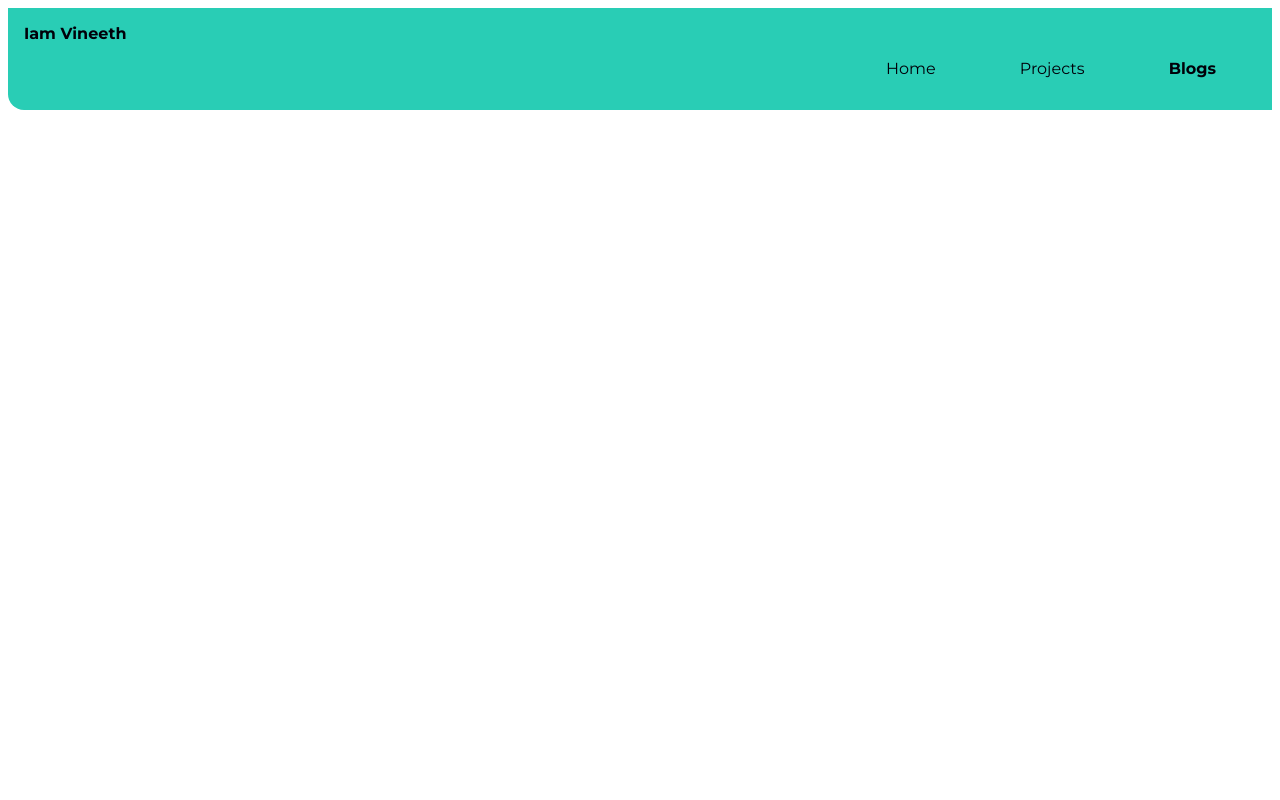
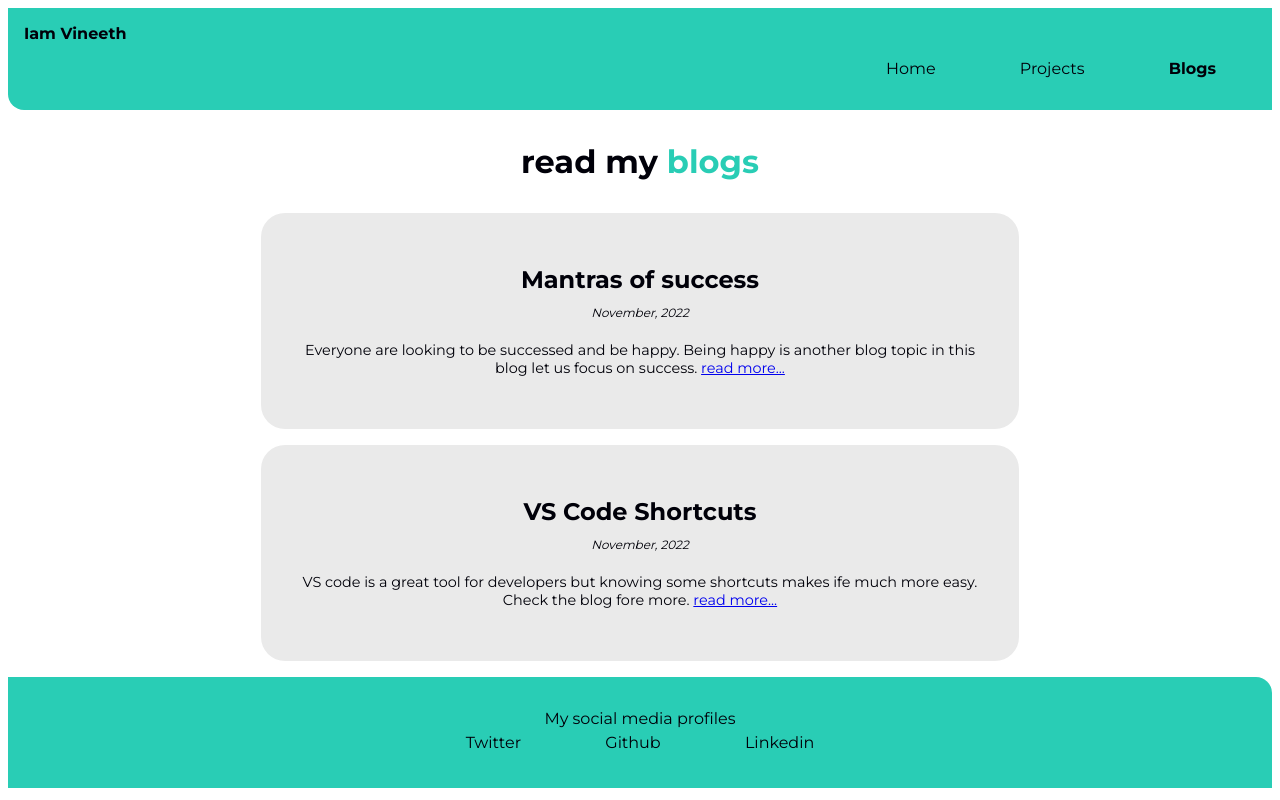
Before and after one commit to Vineethkumar-Shetty/myPersonalProtfolioComponent-library, a plain HTML site: page lib/blogs.html in a window 1280 px wide. Drawn offline with Linux system fonts and the light colour scheme.

Commit message:
feat: blogs and styles

```diff
--- a/lib/blogs.html
+++ b/lib/blogs.html
@@ -22,5 +22,46 @@
           </li>
         </ul>
       </nav>
+      <div class="main-text">
+        <h1 class="section">read my <span style="color:#29CDB5;">blogs</span></h1>
+      </div>
+
+      <section class="containers container-center">
+        <article class="blog grey-background">
+          <h2 class="heading">Mantras of success</h2>
+          <small class="date">november, 2022</small>
+          <p>
+            Everyone are looking to be successed and be happy. Being happy is another blog topic in this blog let us focus on success.
+            <a href="blogs/blogs1.html" target="_blank" class="read-link"
+              >read more...
+            </a>
+          </p>
+        </article>
+
+        <article class="blog grey-background">
+          <h2 class="heading">VS Code Shortcuts</h2>
+          <small class="date">November, 2022</small>
+          <p>
+            VS code is a great tool for developers but knowing some shortcuts makes ife much more easy. Check the blog fore more.
+            <a href="blogs/blogs2.html" target="_blank" class="read-link"
+              >read more...
+            </a>
+          </p>
+        </article>
+      </section>
+      <footer class="footer">
+        <div class="footer-heading">My social media profiles</div>
+        <ul class="footer-social non-bullet">
+          <li class="list-item-inline social">
+            <a class="link" href="https://twitter.com/MVineethkumar">Twitter</a>
+          </li>
+          <li class="list-item-inline social">
+            <a class="link" href="https://github.com/Vineethkumar-Shetty">Github</a>
+          </li>
+          <li class="list-item-inline social">
+            <a class="link" href="https://www.linkedin.com/in/vineethkumar-shetty-787b35135/">Linkedin</a>
+          </li>
+        </ul>
+      </footer>
 </body>
 </html>
--- a/styles.css
+++ b/styles.css
@@ -106,7 +106,7 @@ hr {
 .section .link {
     margin-top: 1rem;
 }
-.section h1 {
+.section h1,h2 {
     text-align: center;
 }
 
@@ -146,3 +146,41 @@ hr {
 .section-discription {
     text-align: justify;
 }
+
+.project,
+.blog {
+  text-align: center;
+  padding: 2rem;
+  margin-bottom: 1rem;
+}
+
+.project .heading,
+.blog .heading {
+  margin-bottom: 0.5rem;
+  font-size: 1.5rem;
+  letter-spacing: var(--letterSpacing);
+  font-weight: 700;
+  color: var(--primary-800);
+}
+
+.project .date,
+.blog .date {
+  text-transform: capitalize;
+  letter-spacing: var(--letterSpacing);
+  font-size: 0.75rem;
+  font-style: italic;
+  color: var(--grey-500);
+}
+
+.project p,
+.blog p {
+  margin: 0 auto;
+  margin-top: 1.25rem;
+  margin-bottom: 1.25rem;
+  font-size: 0.9rem;
+  letter-spacing: var(--letterSpacing);
+}
+.grey-background {
+    background: var(--section-background);
+    border-radius: 1.5rem;
+  }
```
Also changed, not shown: lib/blogs/blogs1.html (added, +19 -0 lines), lib/blogs/blogs2.html (added, +46 -0 lines).
